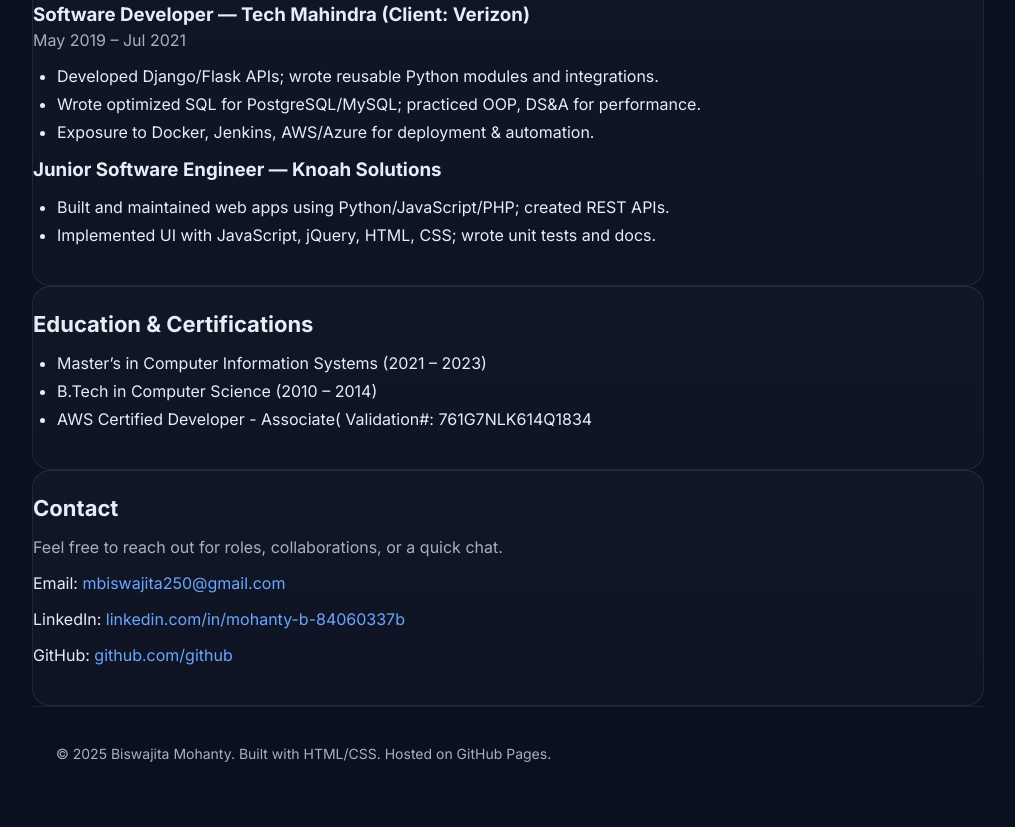
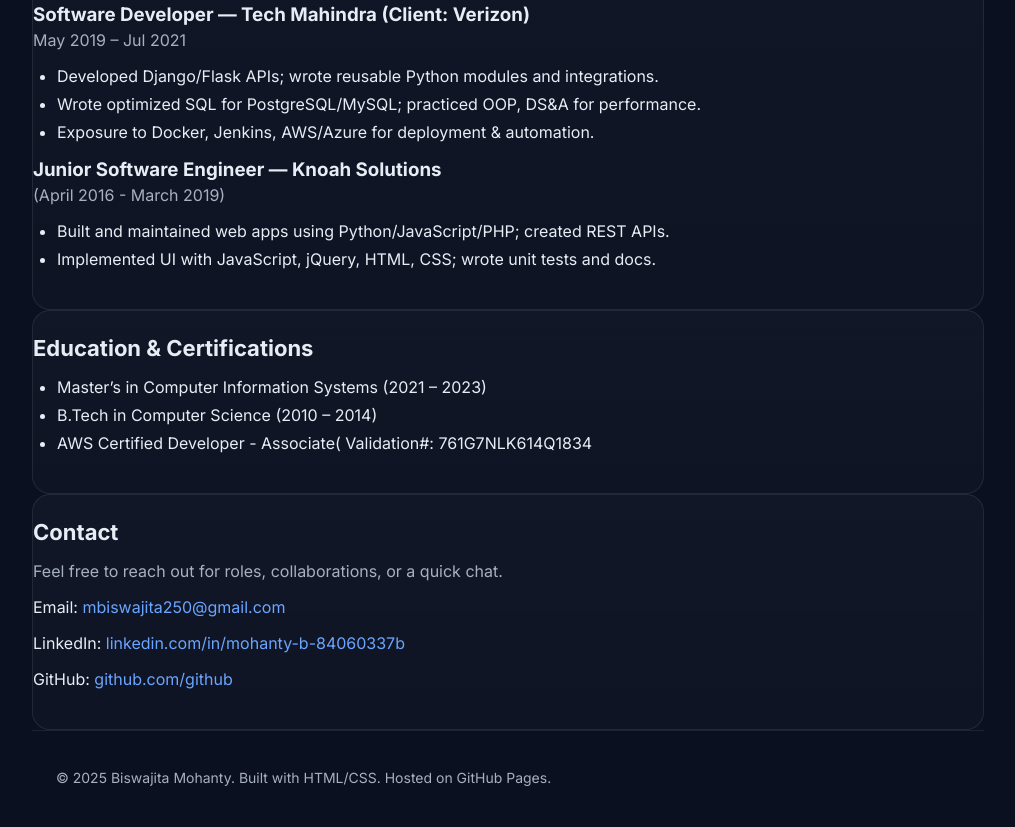
Before and after one commit to BMohantySeema/biswajita.github.io, a plain HTML site: page index.html in a window 1280 px wide. Shown: the part 1871-2698 px from the top of the page, without its empty margins (132-1147 px from the left). Drawn offline with Linux system fonts and the light colour scheme.

Commit message:
Update index.html

```diff
--- a/index.html
+++ b/index.html
@@ -193,6 +193,7 @@
       </div>
       <div>
         <h3 style="margin:0">Junior Software Engineer — Knoah Solutions</h3>
+        <p class="muted" style="margin:.25rem 0 0 0">(April 2016 - March 2019)</p>
         <ul class="list">
           <li>Built and maintained web apps using Python/JavaScript/PHP; created REST APIs.</li>
           <li>Implemented UI with JavaScript, jQuery, HTML, CSS; wrote unit tests and docs.</li>
```
